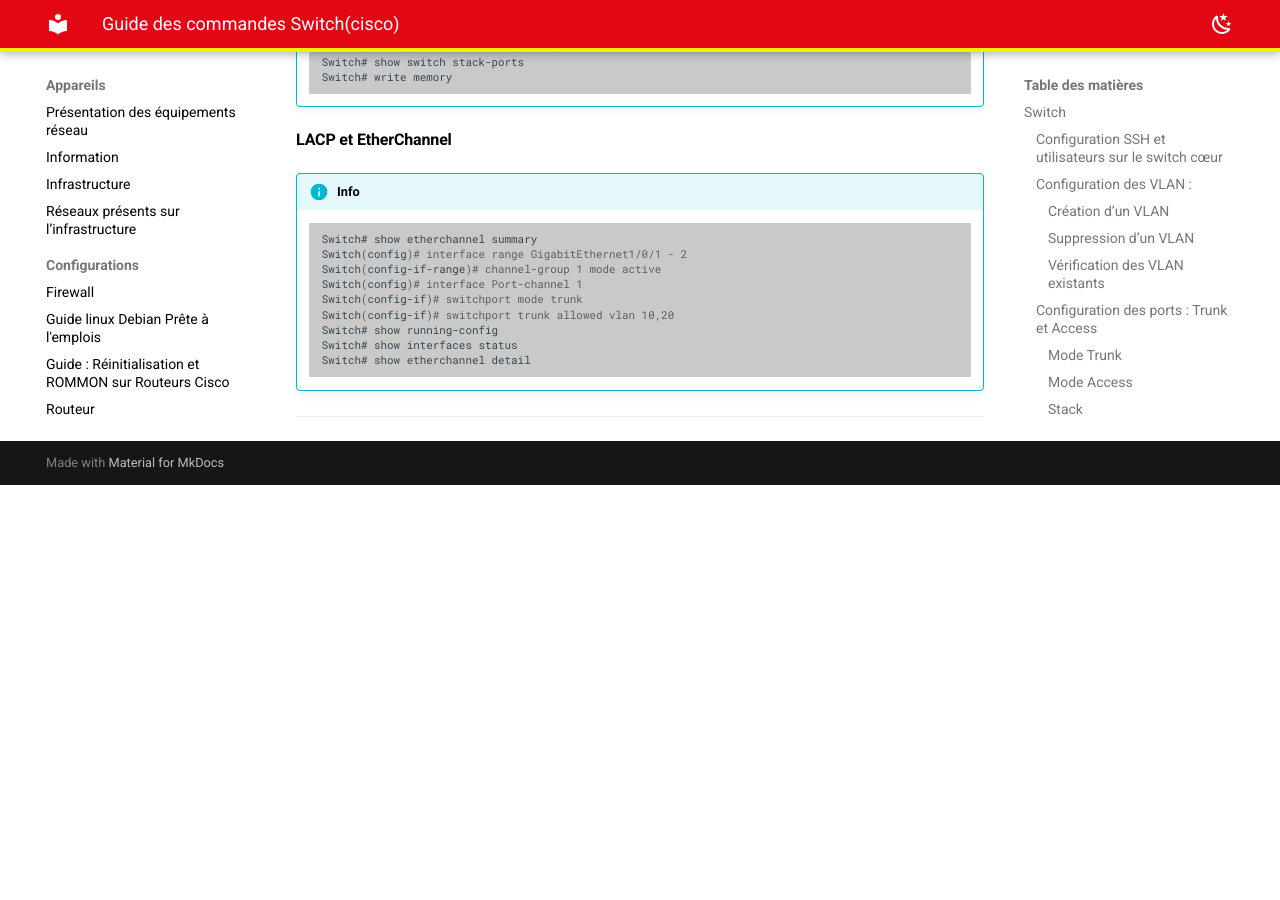
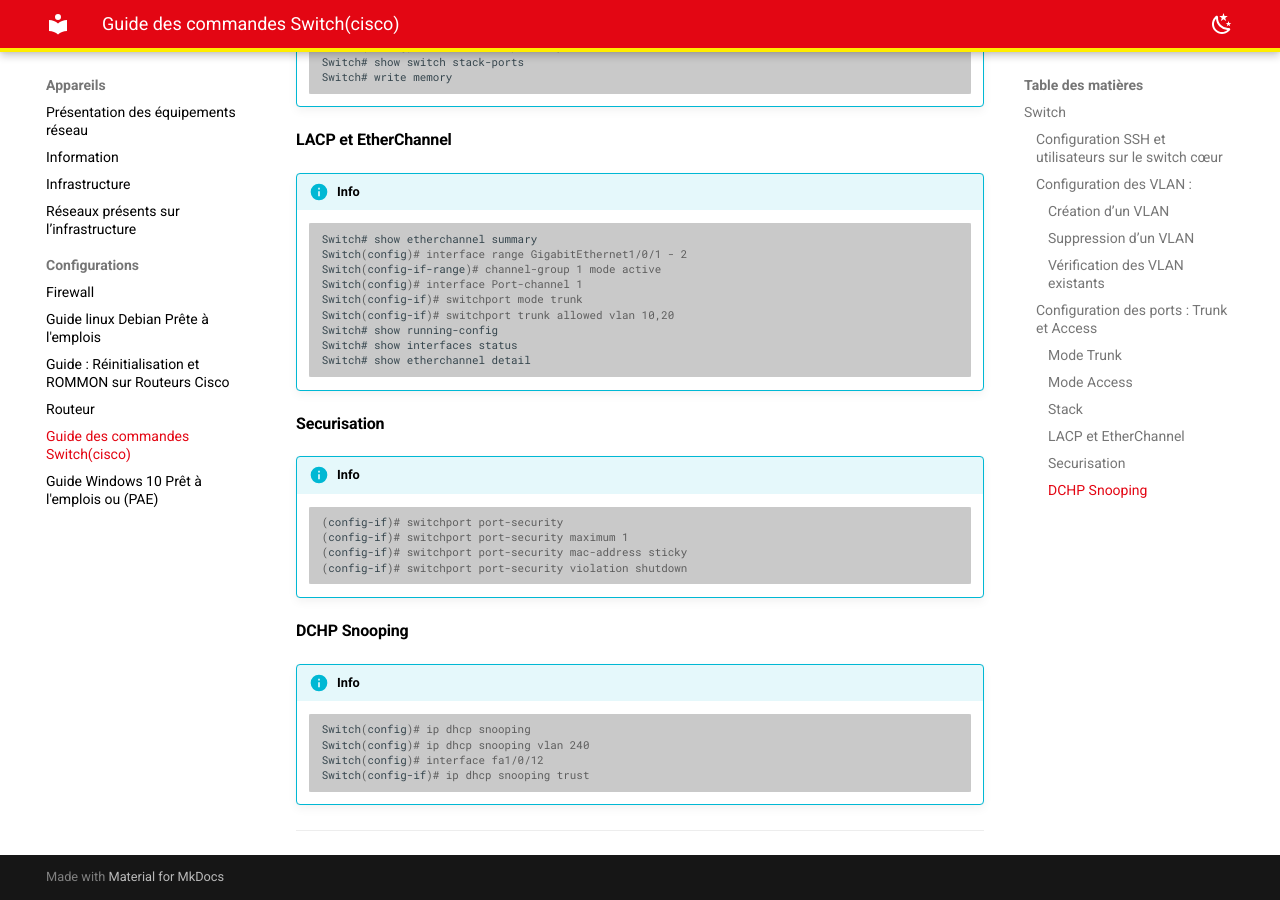
Before and after one commit to XolA-max/gp-orleans-sportludique2025-2026, an MkDocs documentation site: the page built from docs/Appareils/configurations/Switch.md, in a window 1280 px wide and 900 px high, scrolled down 1829 px. Built offline with MkDocs 1.6.1 and Material for MkDocs 9.7.7, drawn with Linux system fonts in a browser that asks for light colours; before the commit the page ends 2314 px from its top, so only the background shows below that.

Commit message:
Enhance Switch.md with security and DHCP snooping info
Added sections on port security and DHCP snooping with configuration examples.

````diff
--- a/docs/Appareils/configurations/Switch.md
+++ b/docs/Appareils/configurations/Switch.md
@@ -99,4 +99,27 @@
     Switch# show etherchannel detail
     ```
 
+
+####  Securisation
+
+
+!!! info
+    ```bash
+    (config-if)# switchport port-security
+    (config-if)# switchport port-security maximum 1
+    (config-if)# switchport port-security mac-address sticky
+    (config-if)# switchport port-security violation shutdown
+    ```
+
+####  DCHP Snooping
+
+
+!!! info
+    ```bash
+    Switch(config)# ip dhcp snooping
+    Switch(config)# ip dhcp snooping vlan 240
+    Switch(config)# interface fa1/0/12
+    Switch(config-if)# ip dhcp snooping trust
+    ```
+
 ---
````
